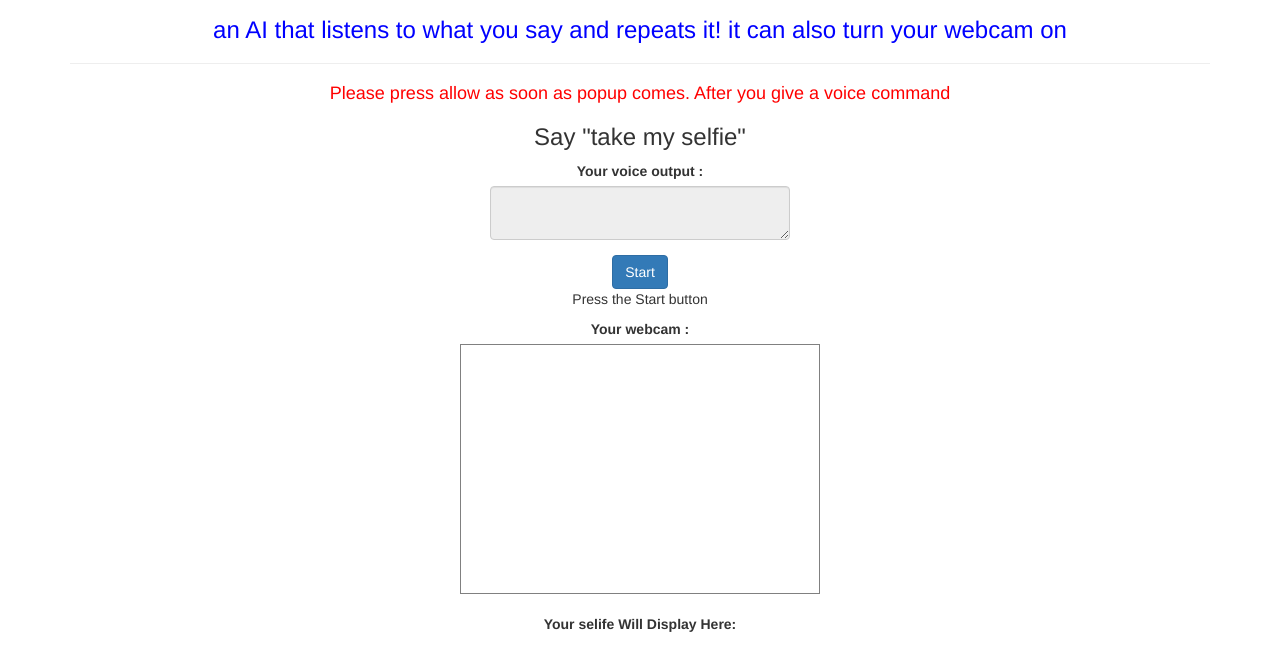
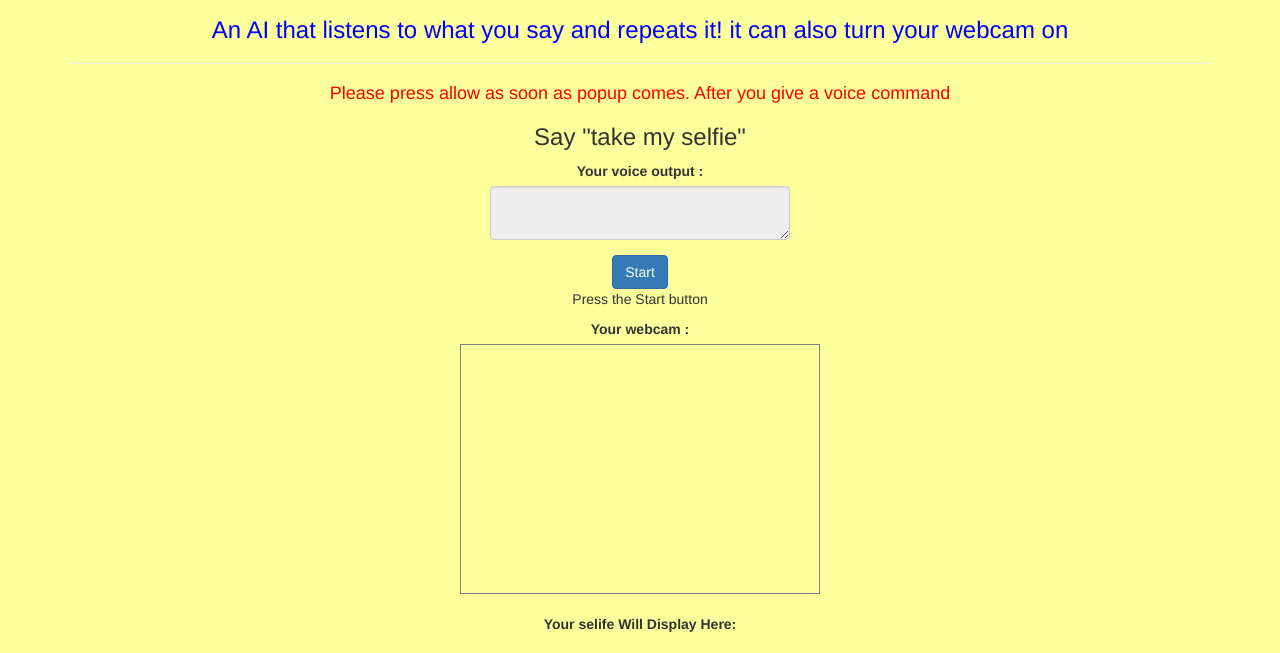
Before and after one commit to Rick-neitzen/p98, a plain HTML site: page index.html in a window 1280 px wide. Shown: the part 147-800 px from the top of the page. Drawn offline with nearby package versions, Linux system fonts and the light colour scheme; a script that the page names is missing.

Commit message:
Update index.html

```diff
--- a/index.html
+++ b/index.html
@@ -11,7 +11,7 @@
 <script src="https://cdnjs.cloudflare.com/ajax/libs/webcamjs/1.0.26/webcam.js"></script>
 </head>
 
-<body>
+<body style="background-color:#FCFF9B;">
     <div class="container">
     <center>
         <div class="btn btn-danger">
@@ -21,7 +21,7 @@
         </h1>
         </div>
         <br>
-        <h3 style="color: blue;">an AI that listens to what you say and repeats it! it can also turn your webcam on</h3>
+        <h3 style="color: blue;">An AI that listens to what you say and repeats it! it can also turn your webcam on</h3>
         <hr>
         <h4 style="color:red;">Please press allow as soon as popup comes. After you give a voice command</h4>
 
```
